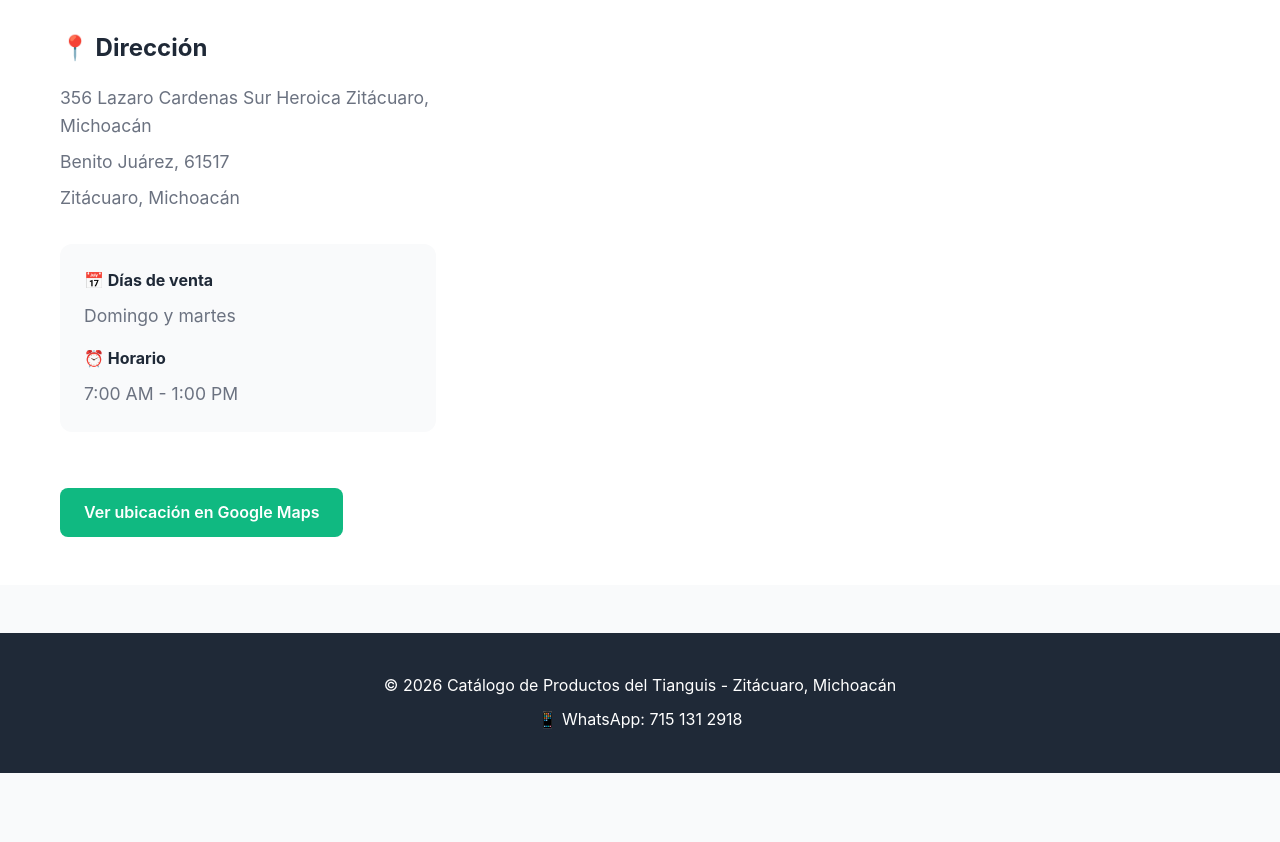
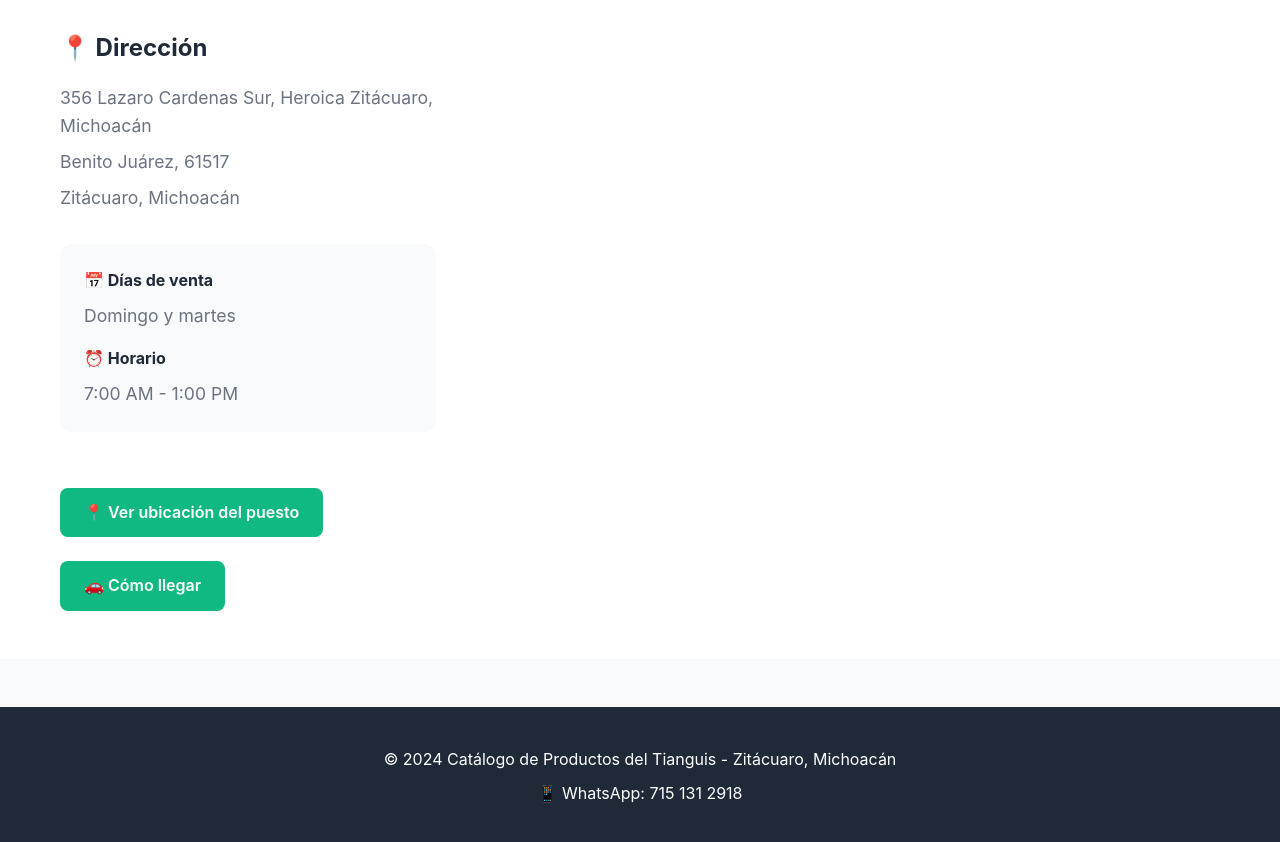
Before and after one commit to Abc24xd/tianguis-web, a website built with Vite: page index.html in a window 1280 px wide. Shown: the part 834-1676 px from the top of the page. Before the commit the page ends 1607 px from the top, so only its background shows below. Built offline with nearby package versions, Linux system fonts and the light colour scheme; some packages are replaced by stand-ins of ours; no server answers; the database is empty.

Commit message:
Update address formatting and footer year

```diff
--- a/index.html
+++ b/index.html
@@ -26,7 +26,7 @@
       <div class="hero-info">
         <div class="info-item">
           <span class="icon">📍</span>
-          <span>356 Lazaro Cardenas Sur Heroica Zitácuaro, Michoacán</span>
+          <span>356 Lazaro Cardenas Sur, Heroica Zitácuaro, Michoacán</span>
         </div>
         <div class="info-item">
           <span class="icon">📱</span>
@@ -99,7 +99,7 @@
       <div class="location-info">
         <div class="address">
           <h3>📍 Dirección</h3>
-          <p>356 Lazaro Cardenas Sur Heroica Zitácuaro, Michoacán</p>
+          <p>356 Lazaro Cardenas Sur, Heroica Zitácuaro, Michoacán</p>
           <p>Benito Juárez, 61517</p>
           <p>Zitácuaro, Michoacán</p>
 
@@ -111,9 +111,18 @@
             <p>7:00 AM - 1:00 PM</p>
           </div>
 
-          <a href="https://www.google.com/maps/search/?api=1&query=Tianguis+Zitacuaro+Crecencio+Morales" target="_blank" class="btn btn-secondary">
-            Ver ubicación en Google Maps
-          </a>
+          <a href="https://www.google.com/maps?q=356+Lazaro+Cardenas+Sur+Heroica+Zitacuaro+Michoacan"
+   target="_blank"
+   class="btn btn-secondary">
+📍 Ver ubicación del puesto
+</a>
+
+<a href="https://www.google.com/maps/dir/?api=1&destination=356+Lazaro+Cardenas+Sur+Heroica+Zitacuaro+Michoacan"
+   target="_blank"
+   class="btn btn-secondary">
+🚗 Cómo llegar
+</a>
+
         </div>
       </div>
     </div>
@@ -122,7 +131,7 @@
   <!-- Footer -->
   <footer class="footer">
     <div class="container">
-      <p>&copy; 2026 Catálogo de Productos del Tianguis - Zitácuaro, Michoacán</p>
+      <p>&copy; 2024 Catálogo de Productos del Tianguis - Zitácuaro, Michoacán</p>
       <p>📱 WhatsApp: 715 131 2918</p>
     </div>
   </footer>
```
